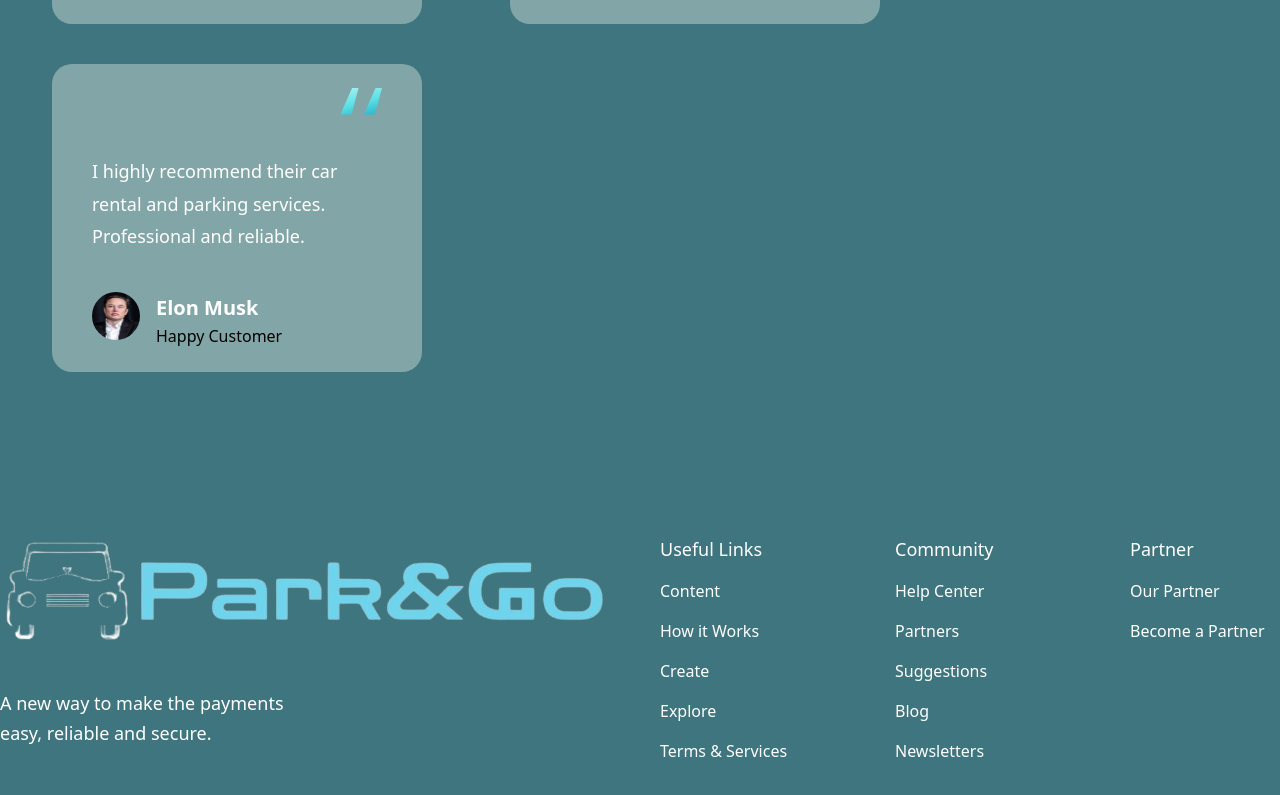
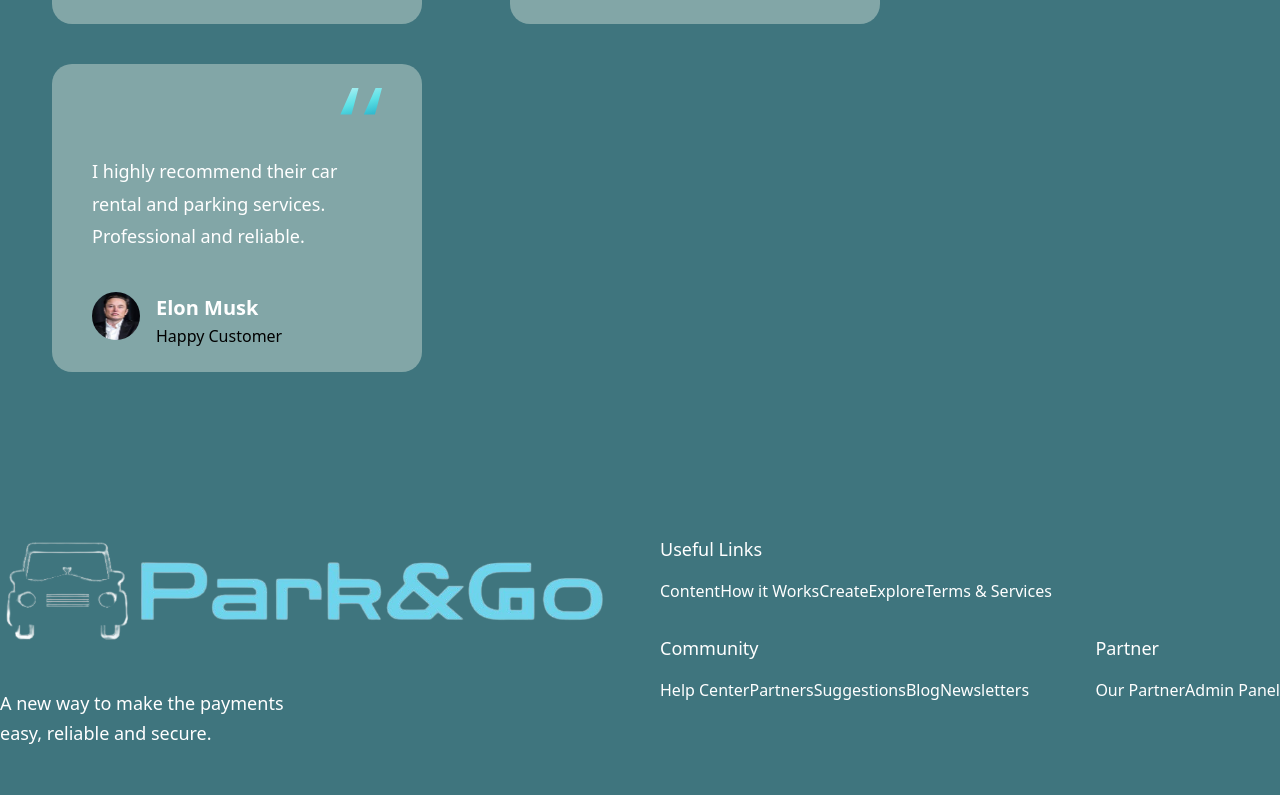
Before and after one commit to harshb1510/Electrothon, a React (Vite) app in the folder client/: page / in a window 1280 px wide. Shown: the part 1858-2653 px from the top of the page. Built offline with nearby package versions, Linux system fonts and the light colour scheme; what web3 would draw is missing.

Commit message:
in/out done

```diff
--- a/client/src/Components/BookingModal.jsx
+++ b/client/src/Components/BookingModal.jsx
@@ -190,7 +190,9 @@ export default function BookingModal({
               </DemoContainer>
             </LocalizationProvider>
             <p>Total hours:{hours}</p>
-            <p>Rent Price:{rentPrice} Rs.</p>
+            <p>
+              Rent Price:{rentPrice} Rs. ({rentPrice * 0.011} MATIC)
+            </p>
             <button onClick={handleProceed}>Pay via Razorpay</button>
             <button onClick={handlePayment}>Pay via Crypto</button>
           </ModalContent>
--- a/client/src/Components/Footer.jsx
+++ b/client/src/Components/Footer.jsx
@@ -3,11 +3,15 @@ import instagram from "../assets/instagram.svg";
 import facebook from "../assets/facebook.svg";
 import twitter from "../assets/twitter.svg";
 import linkedin from "../assets/linkedin.svg"; // Added missing import
+import { Link } from "react-router-dom"; // Added missing import
 
-const customStyles = { // Renamed from styles to avoid conflict
+const customStyles = {
+  // Renamed from styles to avoid conflict
   boxWidth: "xl:max-w-[1280px] w-full",
-  heading2: "font-poppins font-semibold xs:text-[48px] text-[40px] text-white xs:leading-[76.8px] leading-[66.8px] w-full",
-  paragraph: "font-poppins font-normal text-dimWhite text-[18px] leading-[30.8px]",
+  heading2:
+    "font-poppins font-semibold xs:text-[48px] text-[40px] text-white xs:leading-[76.8px] leading-[66.8px] w-full",
+  paragraph:
+    "font-poppins font-normal text-dimWhite text-[18px] leading-[30.8px]",
   flexCenter: "flex justify-center items-center",
   flexStart: "flex justify-center items-start",
   paddingX: "sm:px-16 px-6",
@@ -84,8 +88,8 @@ const footerLinks = [
         link: "https://www.hoobank.com/our-partner/",
       },
       {
-          name: "Become a Partner",
-          link: "https://www.hoobank.com/become-a-partner/",
+        name: "Admin Panel",
+        link: "http://localhost:5173/admin",
       },
     ],
   },
@@ -114,31 +118,42 @@ const socialMedia = [
 ];
 
 const Footer = () => (
-  <section className={`${customStyles.flexCenter} ${customStyles.paddingY} flex-col bg-[#3f757e]`} data-aos="fade-up">
+  <section
+    className={`${customStyles.flexCenter} ${customStyles.paddingY} flex-col bg-[#3f757e]`}
+    data-aos="fade-up"
+  >
     <div className={`${customStyles.flexStart} md:flex-row flex-col  w-full`}>
       <div className="flex-[1] flex flex-col justify-start mr-10">
-        <h1 className='text-[42px] font-bold text-white'><img src={logo} alt="" /></h1>
-        <p className={`${customStyles.paragraph} mt-4 max-w-[312px] text-white`}>
+        <h1 className="text-[42px] font-bold text-white">
+          <img src={logo} alt="" />
+        </h1>
+        <p
+          className={`${customStyles.paragraph} mt-4 max-w-[312px] text-white`}
+        >
           A new way to make the payments easy, reliable and secure.
         </p>
       </div>
 
       <div className="flex-[1] w-full flex flex-row justify-between flex-wrap md:mt-0 mt-10">
         {footerLinks.map((footerlink) => (
-          <div key={footerlink.title} className={`flex flex-col ss:my-0 my-4 min-w-[150px]`}>
+          <div
+            key={footerlink.title}
+            className={`flex flex-col ss:my-0 my-4 min-w-[150px]`}
+          >
             <h4 className="font-poppins font-medium text-[18px] leading-[27px] text-white">
               {footerlink.title}
             </h4>
             <ul className="list-none mt-4 text-white">
               {footerlink.links.map((link, index) => (
-                <li
+                <Link
                   key={link.name}
                   className={`font-poppins font-normal text-[16px] leading-[24px] text-dimWhite hover:text-secondary cursor-pointer ${
                     index !== footerlink.links.length - 1 ? "mb-4" : "mb-0"
                   }`}
+                  to={link.link}
                 >
                   {link.name}
-                </li>
+                </Link>
               ))}
             </ul>
           </div>
--- a/client/src/Pages/myCar.jsx
+++ b/client/src/Pages/myCar.jsx
@@ -45,12 +45,12 @@ const MyCar = () => {
   return (
     <>
       {user.wallet || account ? (
-        <h1>{user.wallet || account}</h1>
+        <h1>Wallet Address : {user.wallet || account}</h1>
       ) : (
         <button onClick={handleConnect}>Connect Wallet</button>
       )}
-      <h3>Amount Earned via UPI: {user.amountEarned}</h3>
-      <h3>Amount Earned via Crypto : {user.cyptoAmount}</h3>
+      <h3>Amount Earned via UPI: {user.amountEarned} Rs.</h3>
+      <h3>Amount Earned via Crypto : {user.cryptoAmount} MATIC</h3>
 
       <h1 className="text-4xl text-center font-bold p-12">My Cars</h1>
 
```
Lines whose indentation alone changed are shown as unchanged.
